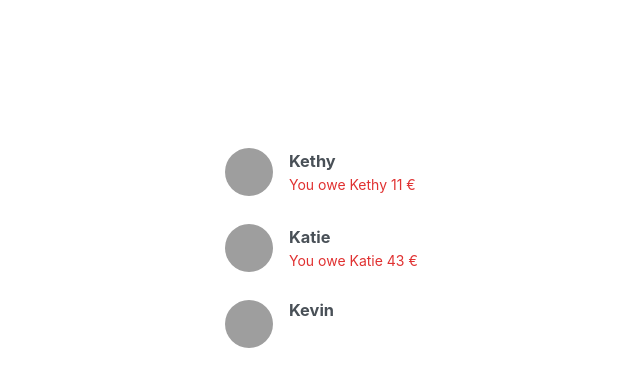
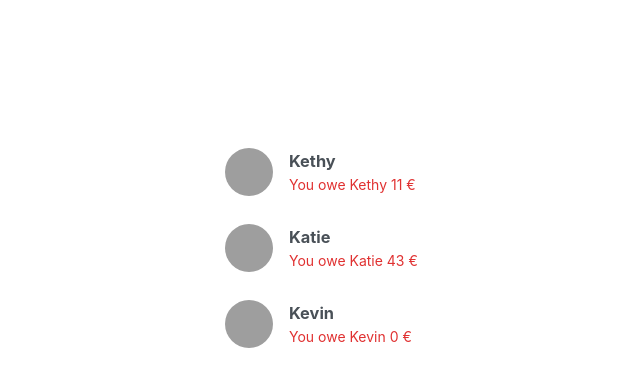
Before and after one commit to huytran72/Splitting-Bill, a React (Create React App) app in the folder splitting_bill/: page / in a window 1280 px wide. Shown: the top 386 px of the page, without its empty margins (17-657 px from the left). Built offline with nearby package versions, Linux system fonts and the light colour scheme; grey boxes are pictures that could not be loaded.

Commit message:
Update App.js

```diff
--- a/splitting_bill/src/App.js
+++ b/splitting_bill/src/App.js
@@ -58,6 +58,12 @@ function Friend({ friend }) {
           You owe {friend.name} {Math.abs(friend.balance)} €
         </p>
       )}
+
+      {friend.balance === 0 && (
+        <p className="red">
+          You owe {friend.name} {Math.abs(friend.balance)} €
+        </p>
+      )}
     </li>
   );
 }
```
